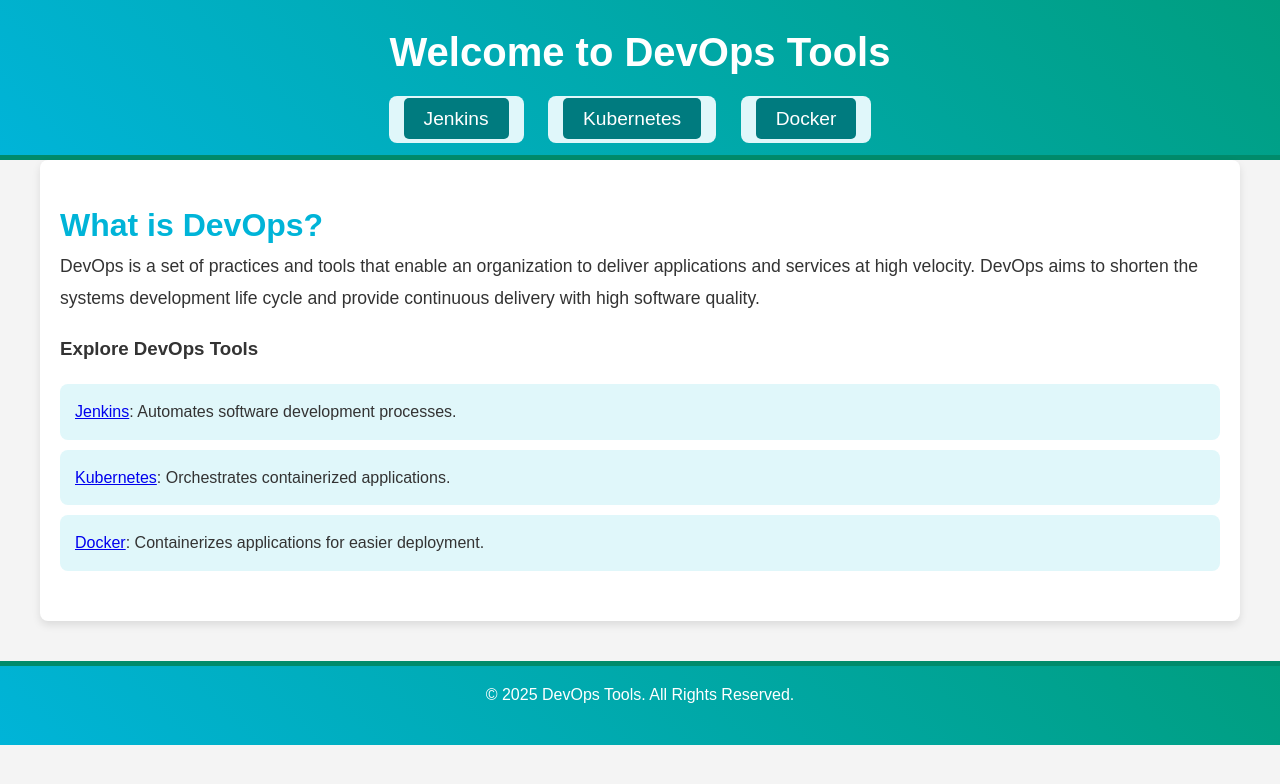
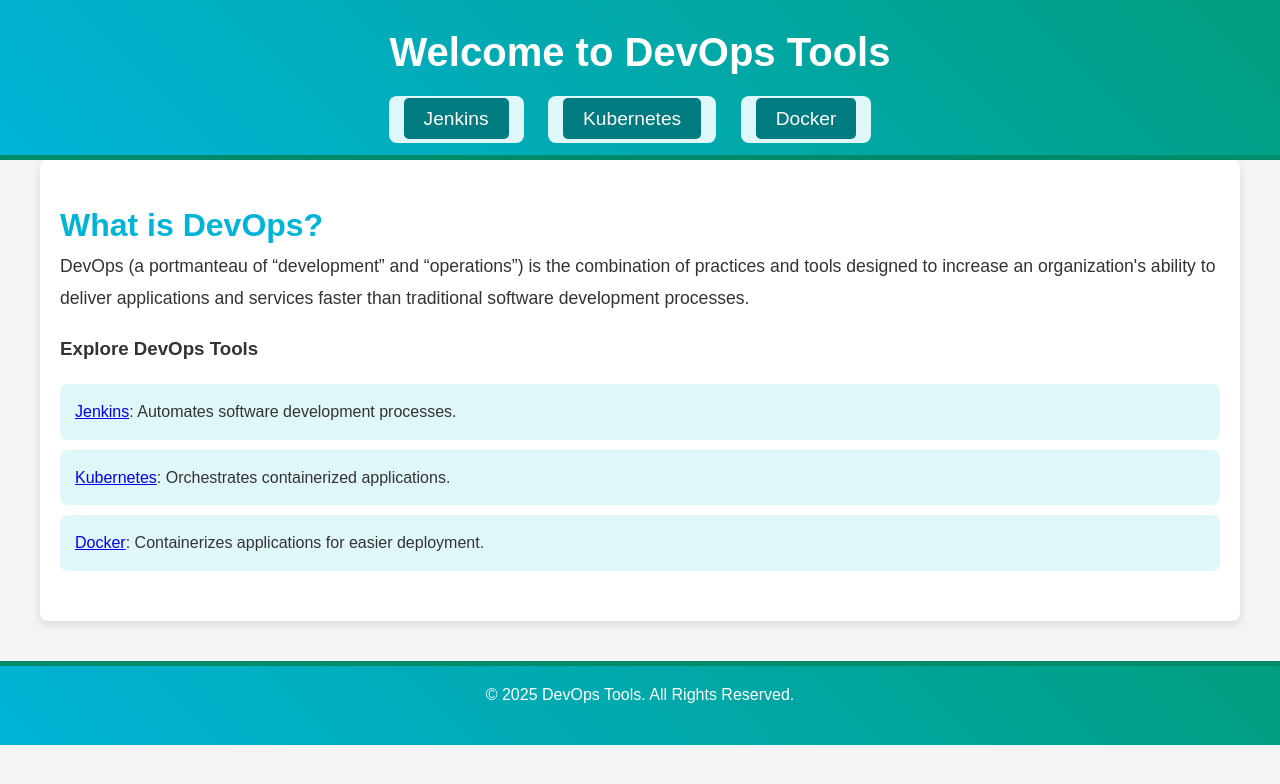
Before and after one commit to TejasWani1981/Webserver, a plain HTML site: page index.html in a window 1280 px wide. Drawn offline with Linux system fonts and the light colour scheme.

Commit message:
pull request generation after updates

```diff
--- a/index.html
+++ b/index.html
@@ -20,7 +20,7 @@
 
     <section class="main-content">
         <h2>What is DevOps?</h2>
-        <p>DevOps is a set of practices and tools that enable an organization to deliver applications and services at high velocity. DevOps aims to shorten the systems development life cycle and provide continuous delivery with high software quality.</p>
+        <p>DevOps (a portmanteau of “development” and “operations”) is the combination of practices and tools designed to increase an organization's ability to deliver applications and services faster than traditional software development processes.</p>
 
         <div class="tools">
             <h3>Explore DevOps Tools</h3>
```
